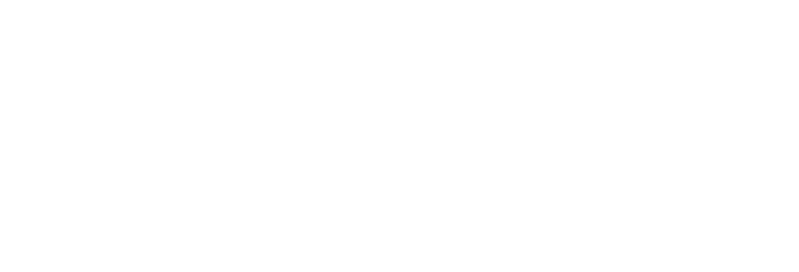
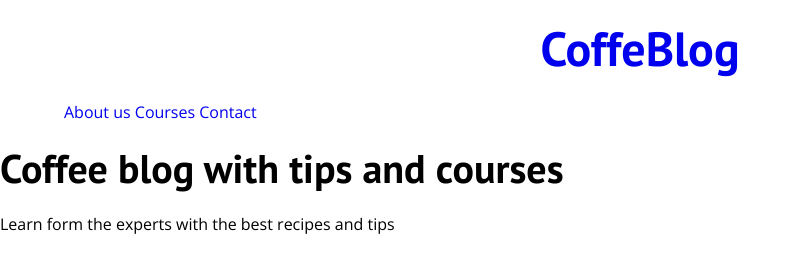
Before and after one commit to AgustinBertero/CoffeeBlog, a plain HTML site: page index.html in a window 1280 px wide. Shown: the whole page, without its empty margins (0-799 px from the left). Drawn offline with nearby package versions, Linux system fonts and the light colour scheme.

Commit message:
Create the header

```diff
--- a/index.html
+++ b/index.html
@@ -4,7 +4,7 @@
     <meta charset="UTF-8">
     <meta http-equiv="X-UA-Compatible" content="IE=edge">
     <meta name="viewport" content="width=device-width, initial-scale=1.0">
-    <title>BlogDeCafè</title>
+    <title>Coffe blog</title>
 
     <link rel="stylesheet" href="css/normalize.css">
 
@@ -14,5 +14,30 @@
 </head>
 <body>
 
+<header class="header">
+
+    <div class="contenedor">
+        <div class="barra">
+            <a class="logo" href="index.html">
+                <h1 class="logo__nombre no-margin centrar-texto">Coffe<span class="logo__bold">Blog</span></h1>
+            </a>
+
+            <nav class="navegacion">
+                <a href="nosotros.html" class="navegacion__enlace">About us</a>
+                <a href="cursos.html" class="navegacion__enlace">Courses </a>
+                <a href="contacto.html" class="navegacion__enlace">Contact</a>
+            </nav>
+        </div>
+
+    </div>
+
+    <div class="header__texto">
+        <h2 class="no-margin">Coffee blog with tips and courses</h2>
+        <div class="no-margin">Learn form the experts with the best recipes and tips </div>
+
+    </div>
+
+</header>
+
 </body>
 </html>
```
